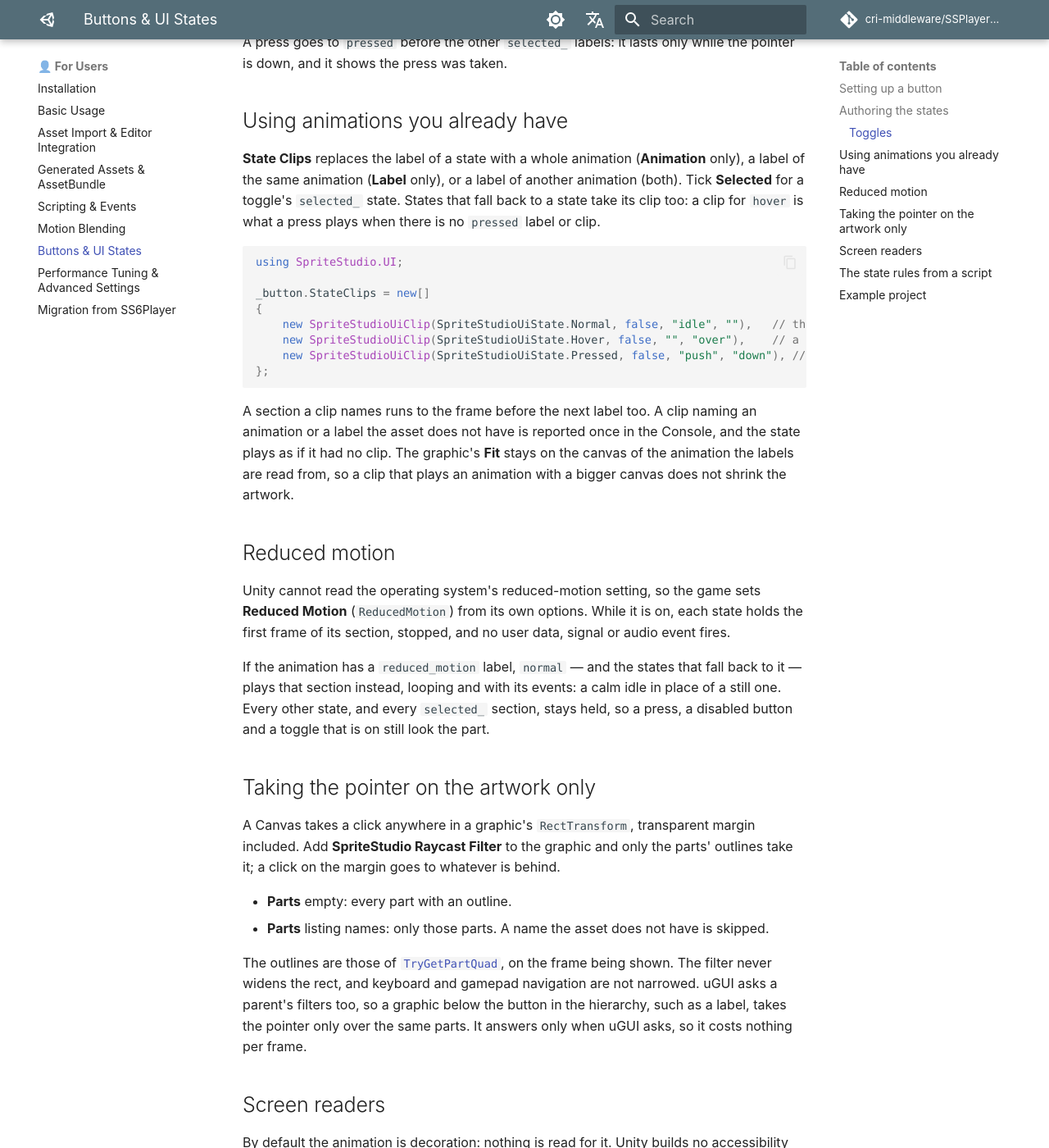
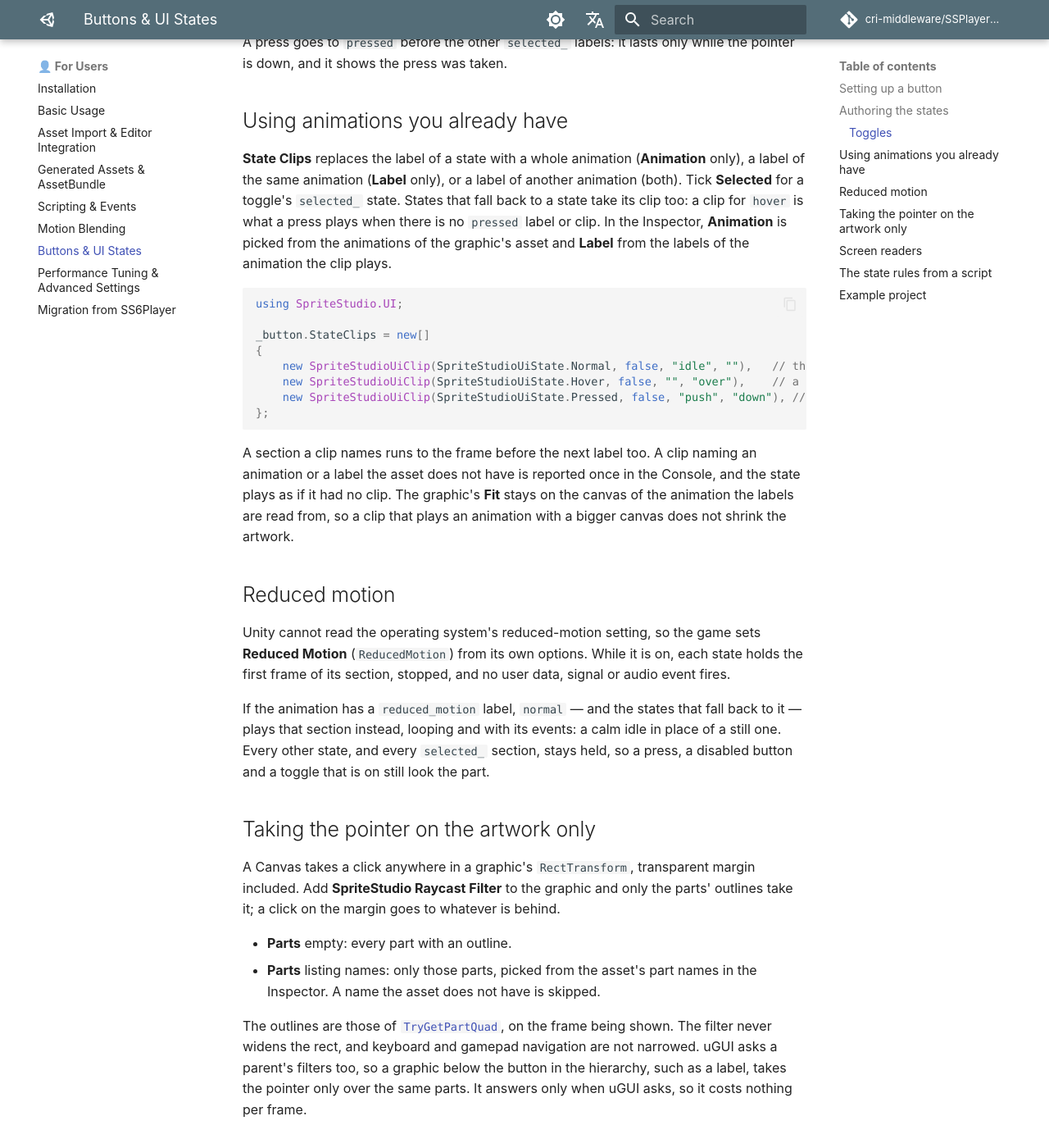
Before and after one commit to cri-middleware/SSPlayerForUnity, an MkDocs documentation site: the page built from docs/en/workflow/ui_buttons.md, in a window 1280 px wide and 1400 px high, scrolled down 2206 px. Shown: the whole window at 82% size. Built offline with MkDocs 1.6.1 and Material for MkDocs 9.7.7, drawn with Linux system fonts in a browser that asks for light colours; comment, search, counter and statistics services are not loaded.

Commit message:
docs(ui): the State Clips and Parts dropdowns

````diff
--- a/docs/en/workflow/ui_buttons.md
+++ b/docs/en/workflow/ui_buttons.md
@@ -47,7 +47,7 @@ A press goes to `pressed` before the other `selected_` labels: it lasts only whi
 
 ## Using animations you already have
 
-**State Clips** replaces the label of a state with a whole animation (**Animation** only), a label of the same animation (**Label** only), or a label of another animation (both). Tick **Selected** for a toggle's `selected_` state. States that fall back to a state take its clip too: a clip for `hover` is what a press plays when there is no `pressed` label or clip.
+**State Clips** replaces the label of a state with a whole animation (**Animation** only), a label of the same animation (**Label** only), or a label of another animation (both). Tick **Selected** for a toggle's `selected_` state. States that fall back to a state take its clip too: a clip for `hover` is what a press plays when there is no `pressed` label or clip. In the Inspector, **Animation** is picked from the animations of the graphic's asset and **Label** from the labels of the animation the clip plays.
 
 ```csharp
 using SpriteStudio.UI;
@@ -73,7 +73,7 @@ If the animation has a `reduced_motion` label, `normal` — and the states that
 A Canvas takes a click anywhere in a graphic's `RectTransform`, transparent margin included. Add **SpriteStudio Raycast Filter** to the graphic and only the parts' outlines take it; a click on the margin goes to whatever is behind.
 
 - **Parts** empty: every part with an outline.
-- **Parts** listing names: only those parts. A name the asset does not have is skipped.
+- **Parts** listing names: only those parts, picked from the asset's part names in the Inspector. A name the asset does not have is skipped.
 
 The outlines are those of [`TryGetPartQuad`](./usage_scripting.md#part-outlines-and-hit-testing), on the frame being shown. The filter never widens the rect, and keyboard and gamepad navigation are not narrowed. uGUI asks a parent's filters too, so a graphic below the button in the hierarchy, such as a label, takes the pointer only over the same parts. It answers only when uGUI asks, so it costs nothing per frame.
 
````
Also changed, not shown: docs/ja/workflow/ui_buttons.md (+2 -2 lines).
